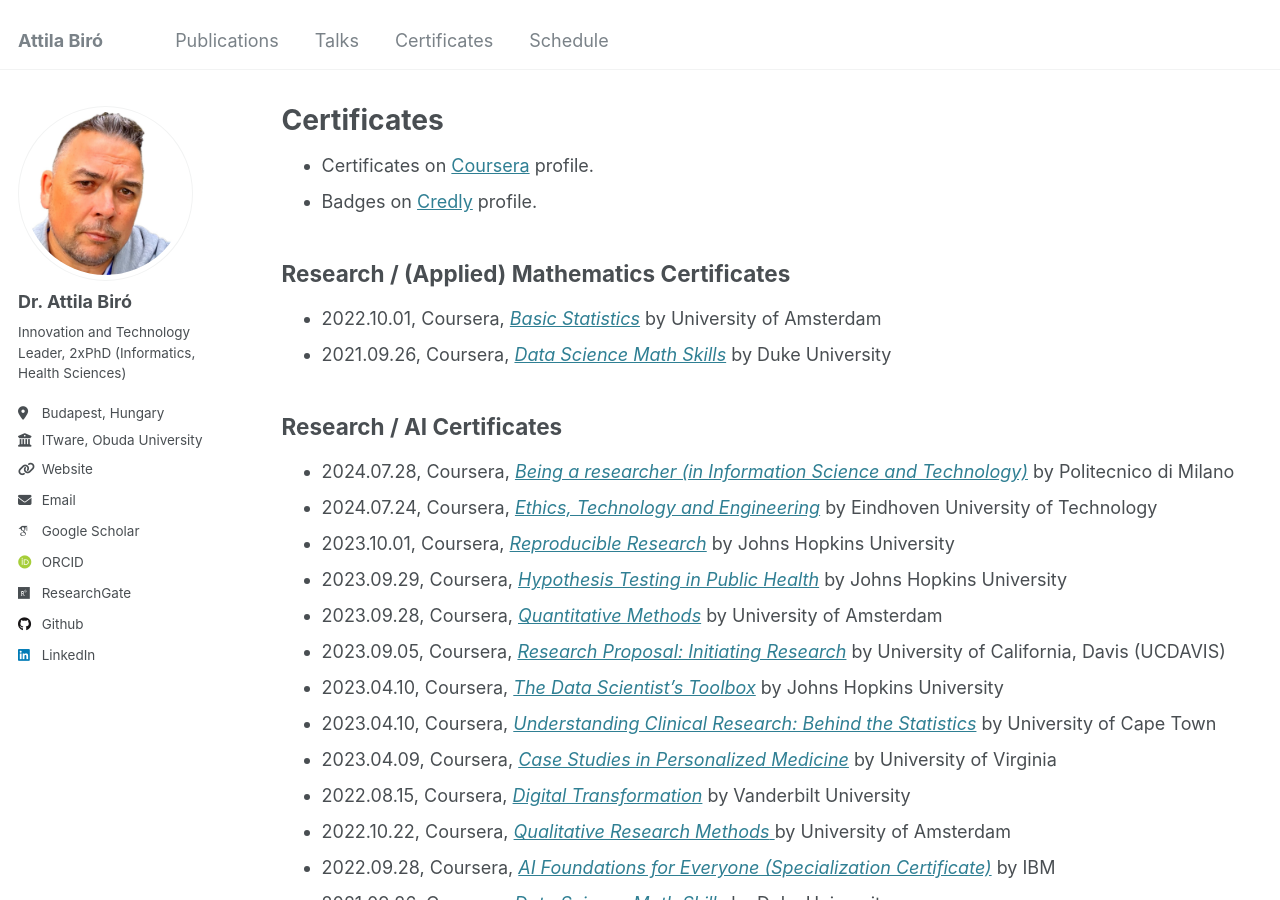
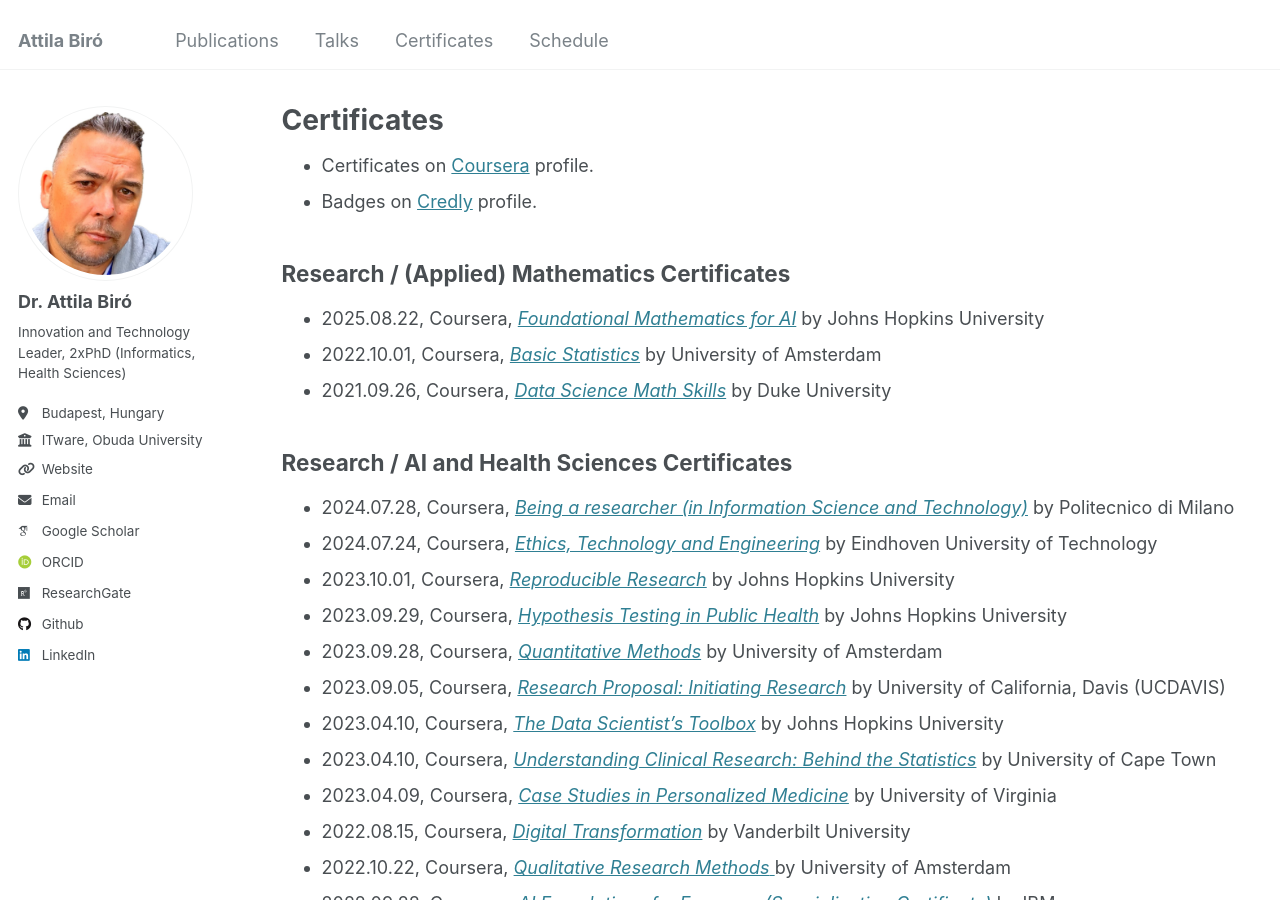
Before and after one commit to biroka/biroka.github.io, a Jekyll site: the page built from _pages/certificates.md, in a window 1280 px wide and 900 px high. Built offline with Jekyll 4.4.1, drawn with Linux system fonts in a browser that asks for light colours; some web fonts are replaced.

Commit message:
Update certificates.md

```diff
--- a/_pages/certificates.md
+++ b/_pages/certificates.md
@@ -10,10 +10,11 @@ author_profile: true
 
 ##  Research / (Applied) Mathematics Certificates
 
+* 2025.08.22, Coursera, [_Foundational Mathematics for AI_](https://www.coursera.org/account/accomplishments/verify/51QKIZS2DUV1) by Johns Hopkins University
 * 2022.10.01, Coursera, [_Basic Statistics_](https://www.coursera.org/account/accomplishments/verify/JTHFJU6BY4EM) by University of Amsterdam
 * 2021.09.26, Coursera, [_Data Science Math Skills_](https://www.coursera.org/account/accomplishments/verify/ZHMPNUULB3ZZ) by Duke University
 
-##  Research / AI Certificates
+##  Research / AI and Health Sciences Certificates
 
 * 2024.07.28, Coursera, [_Being a researcher (in Information Science and Technology)_](https://www.coursera.org/account/accomplishments/verify/ZAKQGRBMEV6A) by Politecnico di Milano
 * 2024.07.24, Coursera, [_Ethics, Technology and Engineering_](https://www.coursera.org/account/accomplishments/verify/KYV5NR5ZUJYZ) by Eindhoven University of Technology
```
